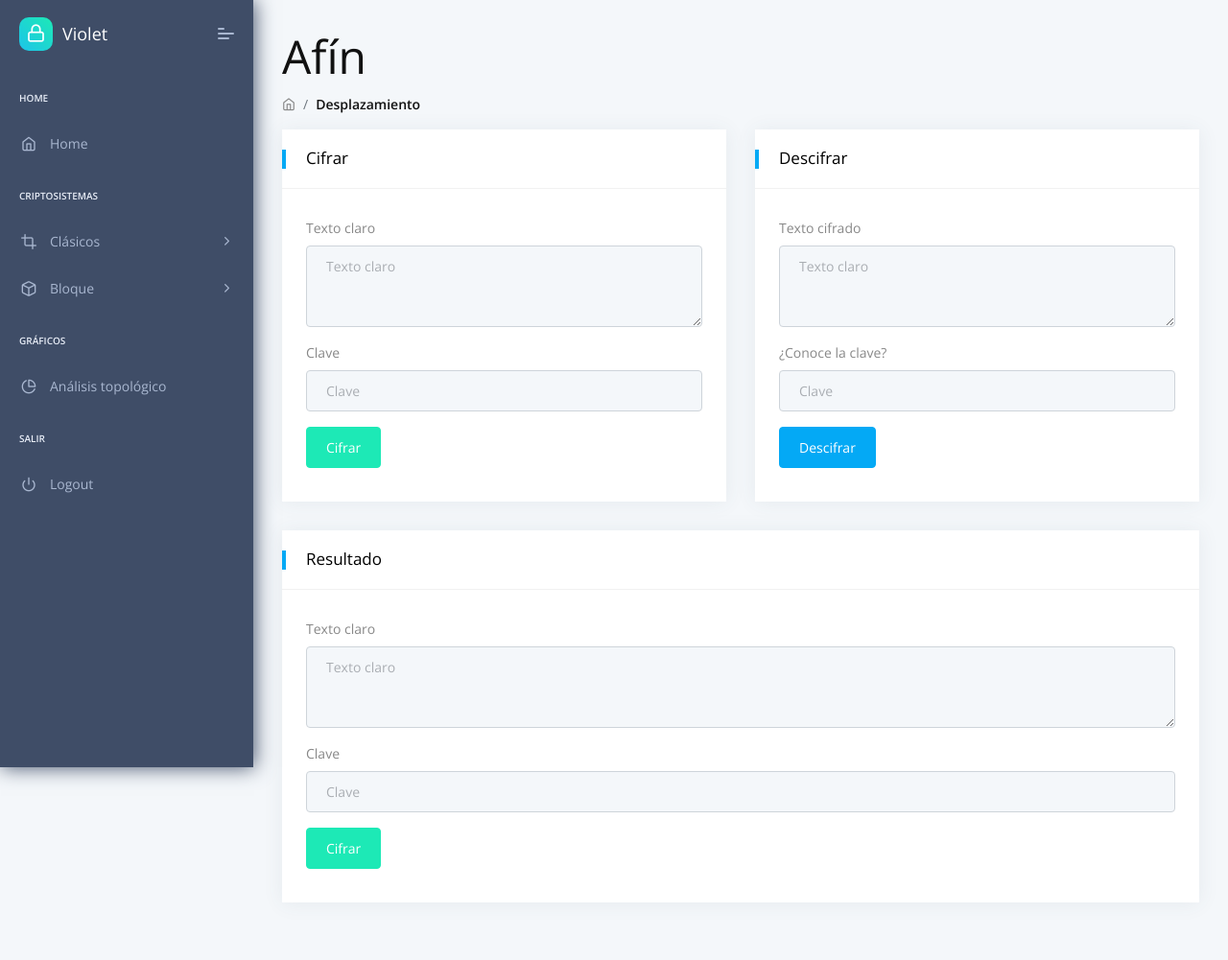
After one commit to JorgeCastilloOrduz/Perich, a Flask app: page /afin.html in a window 1280 px wide. The commit adds this page. Shown: the whole page at 96% size. Run offline with Flask 2, Linux system fonts and the light colour scheme; the visitor is signed in with stand-in values (Sample User, id 1); some libraries are stand-ins or nearby versions.

Commit message:
Arreglo el sidebar y ya podemos usar variables

```diff
--- a/apps/home/routes.py
+++ b/apps/home/routes.py
@@ -4,7 +4,7 @@ Copyright (c) 2019 - present AppSeed.us
 """
 
 from apps.home import blueprint
-from flask import render_template, request
+from flask import Flask, render_template, request, flash
 from flask_login import login_required
 from jinja2 import TemplateNotFound
 
@@ -38,6 +38,13 @@ def route_template(template):
         return render_template('home/page-500.html'), 500
 
 
+@blueprint.route("/desplazamiento_cifrar", methods=["POST", "GET"])
+def desplazamiento_cifrar():
+    text_claro = request.form['texto_claro']
+    key = request.form['clave_desplazamiento']
+    # flash(str(request.form['texto_claro']))
+    return render_template('home/desplazamiento.html',segment="",texto_claro=text_claro, clave=key)
+
 # Helper - Extract current page name from request
 def get_segment(request):
 
--- /dev/null
+++ b/apps/templates/home/afin.html
@@ -0,0 +1,105 @@
+{% extends "layouts/base.html" %}
+
+{% block title %} Desplazamiento{% endblock %}
+
+<!-- Specific CSS goes HERE -->
+{% block stylesheets %}{% endblock stylesheets %}
+
+{% block content %}
+
+    <div class="pcoded-content">
+        <div class="pcoded-inner-content">
+            <!-- [ breadcrumb ] start -->
+            <div class="page-header">
+                <div class="page-block">
+                    <div class="row align-items-center">
+                        <div class="col-md-12">
+                            <div class="page-header-title">
+                                <h1 class="m-b-10">Afín</h1>
+                            </div>
+                            <ul class="breadcrumb">
+                                <li class="breadcrumb-item"><a href="/"><i class="feather icon-home"></i></a></li>
+                                <li class="breadcrumb-item"><a href="javascript:">Desplazamiento</a></li>
+                            </ul>
+                        </div>
+                    </div>
+                </div>
+            </div>
+            <!-- [ breadcrumb ] end -->
+            <div class="main-body">
+                <div class="page-wrapper">
+                    <!-- [ Main Content ] start -->
+                    <div class="row">
+                        <div class="col-sm-6">
+                            <div class="card">
+                                <div class="card-header">
+                                    <h5>Cifrar</h5>
+                                </div>
+                                <div class="card-block">
+                                    <form>
+                                        <div class="form-group">
+                                            <label for="exampleFormControlTextarea1">Texto claro</label>
+                                            <textarea class="form-control" name="texto_claro"id="exampleFormControlTextarea1" rows="3" placeholder="Texto claro"></textarea>
+                                        </div>
+                                        <div class="form-group">
+                                            <label>Clave</label>
+                                            <input type="text" class="form-control" placeholder="Clave">
+                                        </div>
+                                        <button type="submit" class="btn btn-success">Cifrar</button>
+                                    </form>
+                                </div>
+                            </div>
+                        </div>
+                        <div class="col-sm-6">
+                            <div class="card">
+                                <div class="card-header">
+                                    <h5>Descifrar</h5>
+                                </div>
+                                <div class="card-block">
+                                    <form>
+                                        <div class="form-group">
+                                            <label for="exampleFormControlTextarea1">Texto cifrado</label>
+                                            <textarea class="form-control" id="exampleFormControlTextarea1" rows="3" placeholder="Texto claro"></textarea>
+                                        </div>
+                                        <div class="form-group">
+                                            <label>¿Conoce la clave?</label>
+                                            <input type="text" class="form-control" placeholder="Clave">
+                                        </div>
+                                        <button type="submit" class="btn btn-primary">Descifrar</button>
+                                    </form>
+                                </div>
+                            </div>
+                        </div>
+                    </div>
+                    <div class="row">
+                        <div class="col-sm-12">
+                            <div class="card">
+                                <div class="card-header">
+                                    <h5>Resultado</h5>
+                                </div>
+                                <div class="card-block">
+                                    <form>
+                                        <div class="form-group">
+                                            <label for="exampleFormControlTextarea1">Texto claro</label>
+                                            <textarea class="form-control" id="exampleFormControlTextarea1" rows="3" placeholder="Texto claro"></textarea>
+                                        </div>
+                                        <div class="form-group">
+                                            <label>Clave</label>
+                                            <input type="text" class="form-control" placeholder="Clave">
+                                        </div>
+                                        <button type="submit" class="btn btn-success">Cifrar</button>
+                                    </form>
+                                </div>
+                            </div>
+                        </div>
+                    </div>
+                    <!-- [ Main Content ] end -->
+                </div>
+            </div>
+        </div>
+    </div>
+
+{% endblock content %}
+
+<!-- Specific Page JS goes HERE  -->
+{% block javascripts %}{% endblock javascripts %}
--- a/apps/templates/includes/sidebar.html
+++ b/apps/templates/includes/sidebar.html
@@ -2,30 +2,37 @@
     <nav class="pcoded-navbar">
         <div class="navbar-wrapper">
             <div class="navbar-brand header-logo">
-                <a target="_blank"
-                   href="https://appseed.us/admin-dashboards/flask-datta-able" class="b-brand">
+                <a href="/" class="b-brand">
                     <div class="b-bg">
-                        <i class="feather icon-trending-up"></i>
+                        <i class="feather icon-lock auth-icon"></i>
                     </div>
-                    <span class="b-title">Flask Datta Able</span>
+                    <span class="b-title">Violet</span>
                 </a>
                 <a class="mobile-menu" id="mobile-collapse" href="javascript:"><span></span></a>
             </div>
             <div class="navbar-content scroll-div">
                 <ul class="nav pcoded-inner-navbar">
                     <li class="nav-item pcoded-menu-caption">
-                        <label>Navigation</label>
+                        <label>Home</label>
                     </li>
                     <li data-username="dashboard Default Ecommerce CRM Analytics Crypto Project"
                         class="nav-item {% if 'index' in segment %} active {% endif %}">
-                        <a href="/" class="nav-link "><span class="pcoded-micon"><i class="feather icon-home"></i></span><span class="pcoded-mtext">Dashboard</span></a>
+                        <a href="/" class="nav-link "><span class="pcoded-micon"><i class="feather icon-home"></i></span><span class="pcoded-mtext">Home</span></a>
                     </li>
                     <li class="nav-item pcoded-menu-caption">
-                        <label>UI Element</label>
+                        <label>Criptosistemas</label>
                     </li>
                     <li data-username="basic components Button Alert Badges breadcrumb Paggination progress Tooltip popovers Carousel Cards Collapse Tabs pills Modal Grid System Typography Extra Shadows Embeds" class="nav-item pcoded-hasmenu">
-                        <a href="javascript:" class="nav-link "><span class="pcoded-micon"><i class="feather icon-box"></i></span><span class="pcoded-mtext">Components</span></a>
+                        <a href="javascript:" class="nav-link "><span class="pcoded-micon"><i class="feather icon-crop"></i></span><span class="pcoded-mtext">Clásicos</span></a>
                         <ul class="pcoded-submenu">
+                            <li class=""><a href="/desplazamiento.html" class="">Desplazamiento</a></li>
+                            <li class=""><a href="/ui-badges.html" class="">Sustitución</a></li>
+                            <li class=""><a href="/afin.html" class="">Afín</a></li>
+                            <li class=""><a href="/ui-collapse.html" class="">Vigenere</a></li>
+                            <li class=""><a href="/ui-tabs.html" class="">Hill</a></li>
+                            <li class=""><a href="/ui-typography.html" class="">Permutación</a></li>
+
+                            <!--
                             <li class=""><a href="/ui-button.html" class="">Button</a></li>
                             <li class=""><a href="/ui-badges.html" class="">Badges</a></li>
                             <li class=""><a href="/ui-breadcrumb-pagination.html" class="">Breadcrumb & paggination</a></li>
@@ -33,11 +40,21 @@
                             <li class=""><a href="/ui-tabs.html" class="">Tabs & pills</a></li>
                             <li class=""><a href="/ui-typography.html" class="">Typography</a></li>
                             <li class=""><a href="/ui-icons.html" class="">Feather<span class="pcoded-badge label label-danger">NEW</span></a></li>
+                            -->
                         </ul>
                     </li>
+                    <li data-username="basic components Button Alert Badges breadcrumb Paggination progress Tooltip popovers Carousel Cards Collapse Tabs pills Modal Grid System Typography Extra Shadows Embeds" class="nav-item pcoded-hasmenu">
+                        <a href="javascript:" class="nav-link "><span class="pcoded-micon"><i class="feather icon-box"></i></span><span class="pcoded-mtext">Bloque</span></a>
+                        <ul class="pcoded-submenu">
+                            <li class=""><a href="/ui-button.html" class="">DES</a></li>
+                            <li class=""><a href="/ui-badges.html" class="">AES</a></li>
+                        </ul>
+                    </li>
+                    <!--
                     <li class="nav-item pcoded-menu-caption">
                         <label>Forms & table</label>
                     </li>
+                    <li class=""><a href="/ui-button.html" class="">Button</a></li>
                     <li data-username="form elements advance componant validation masking wizard picker select"
                         class="nav-item {% if 'ui-forms' in segment %} active {% endif %}">
                         <a href="/ui-forms.html" class="nav-link "><span class="pcoded-micon"><i class="feather icon-file-text"></i></span><span class="pcoded-mtext">Form elements</span></a>
@@ -46,18 +63,17 @@
                         class="nav-item {% if 'ui-tables' in segment %} active {% endif %}">
                         <a href="/ui-tables.html" class="nav-link "><span class="pcoded-micon"><i class="feather icon-server"></i></span><span class="pcoded-mtext">Table</span></a>
                     </li>
+                    -->
                     <li class="nav-item pcoded-menu-caption">
-                        <label>Chart & Maps</label>
+                        <label>Gráficos</label>
                     </li>
                     <li data-username="Charts Morris"
                         class="nav-item {% if 'charts-morris' in segment %} active {% endif %}">
-                        <a href="/charts-morris.html" class="nav-link "><span class="pcoded-micon"><i class="feather icon-pie-chart"></i></span><span class="pcoded-mtext">Chart</span></a></li>
-                    <li data-username="Maps Google"
-                         class="nav-item {% if 'maps-google' in segment %} active {% endif %}">
-                        <a href="/maps-google.html" class="nav-link "><span class="pcoded-micon"><i class="feather icon-map"></i></span><span class="pcoded-mtext">Maps</span></a></li>
+                        <a href="/charts-morris.html" class="nav-link "><span class="pcoded-micon"><i class="feather icon-pie-chart"></i></span><span class="pcoded-mtext">Análisis topológico</span></a></li>
                     <li class="nav-item pcoded-menu-caption">
-                        <label>Pages</label>
+                        <label>Salir</label>
                     </li>
+                    <!--
                     <li data-username="Authentication Sign up Sign in reset password Change password Personal information profile settings map form subscribe" class="nav-item pcoded-hasmenu">
                         <a href="javascript:" class="nav-link "><span class="pcoded-micon"><i class="feather icon-lock"></i></span><span class="pcoded-mtext">Authentication</span></a>
                         <ul class="pcoded-submenu">
@@ -66,11 +82,12 @@
                             <li class=""><a href="/register.html" class="">Register (template)</a></li>
                         </ul>
                     </li>
+
                     <li data-username="Sample Page"
                         class="nav-item {% if 'page-blank' in segment %} active {% endif %}">
                         <a href="/page-blank.html" class="nav-link"><span class="pcoded-micon"><i class="feather icon-sidebar"></i></span><span class="pcoded-mtext">Sample page</span></a></li>
                     <li data-username="Sample Page" class="nav-item"><a href="/page-404.html" class="nav-link"><span class="pcoded-micon"><i class="feather icon-sidebar"></i></span><span class="pcoded-mtext">Error 404</span></a></li>
-
+                    -->
                     <li data-username="Disabled Menu" class="nav-item">
                         <a href="{{ url_for('authentication_blueprint.logout') }}" class="nav-link">
                             <span class="pcoded-micon"><i class="feather icon-power"></i></span><span class="pcoded-mtext">Logout</span>
```
Also changed, not shown: apps/templates/accounts/login.html (+5 -10 lines), apps/templates/accounts/register.html (+6 -12 lines), apps/templates/home/desplazamiento.html (added, +103 -0 lines).
